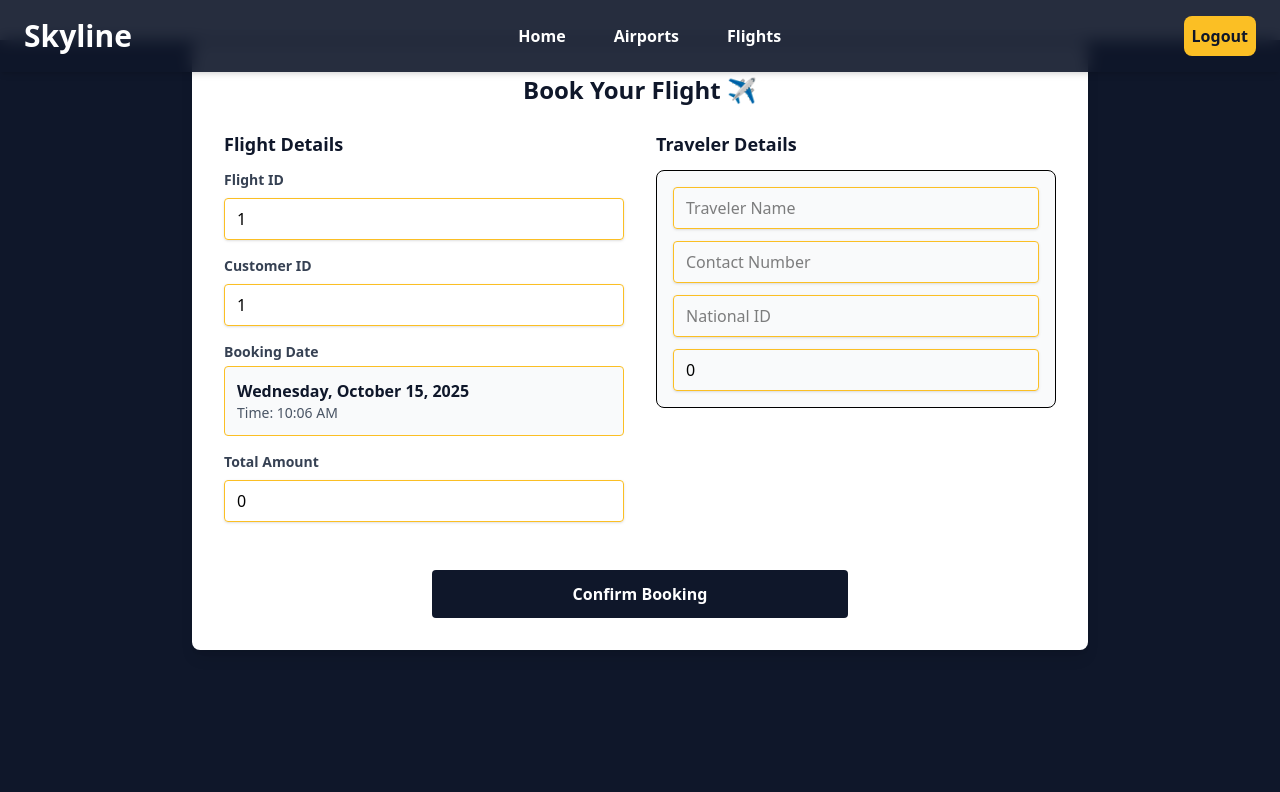
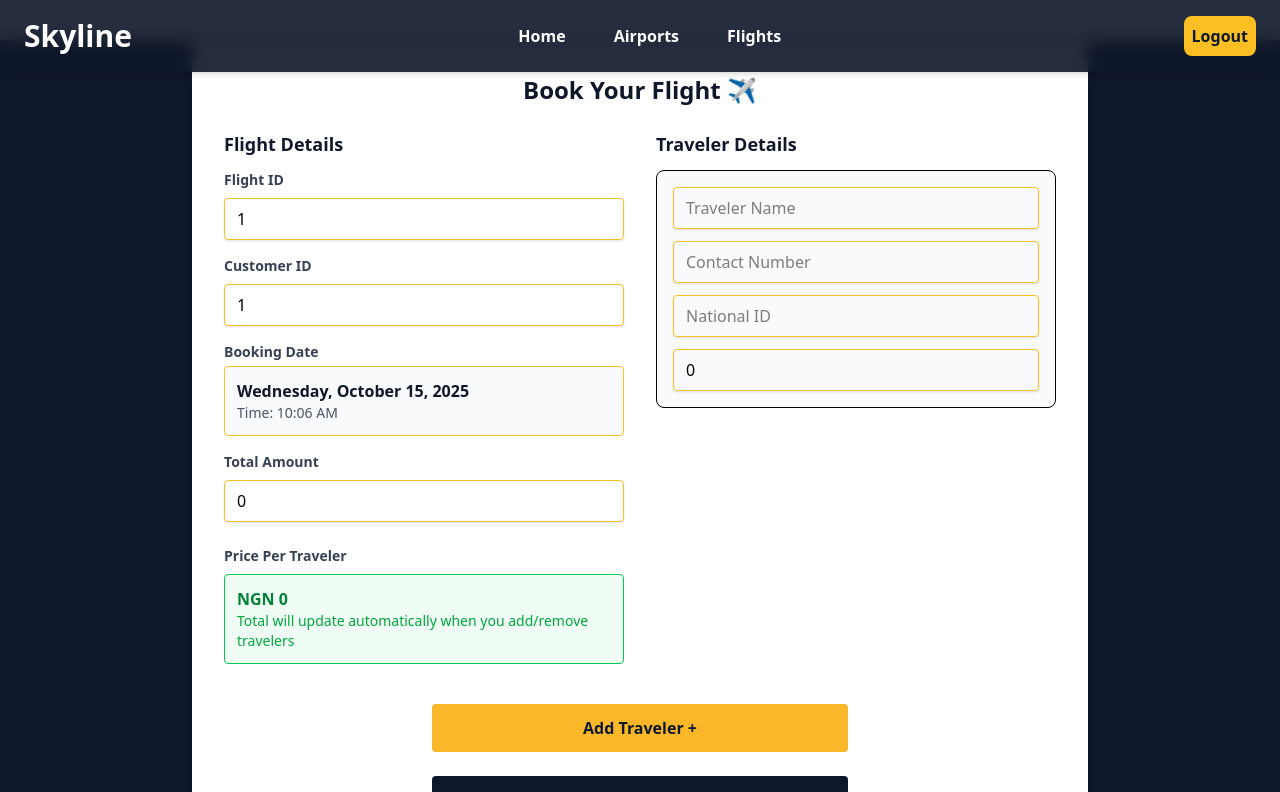
Before and after one commit to Treasure-Ojiya/flight-app, an Angular app: page /booking/1 in a window 1280 px wide. Shown: the top 792 px of the page. Built offline with nearby package versions, Linux system fonts and the light colour scheme; no server answers; sample sign-in values are in the browser's storage.

Commit message:
booking-form

```diff
--- a/src/app/pages/booking/booking.html
+++ b/src/app/pages/booking/booking.html
@@ -83,6 +83,20 @@
               readonly
             />
           </div>
+
+          <div class="mb-4">
+            <label class="block text-gray-700 text-sm font-bold mb-2">
+              Price Per Traveler
+            </label>
+            <div class="border border-green-500 rounded p-3 bg-green-50">
+              <p class="text-green-700 font-semibold">
+                NGN {{ flightPrice | number }}
+              </p>
+              <p class="text-sm text-green-600">
+                Total will update automatically when you add/remove travelers
+              </p>
+            </div>
+          </div>
         </div>
 
         <!-- Right: Traveler Info -->
@@ -126,6 +140,15 @@
         </div>
       </div>
 
+      <div class="mt-6 flex justify-center">
+        <button
+          type="submit"
+          class="w-full md:w-1/2 bg-[#fbb72a] hover:bg-[#1e293b] text-[#0f172a] font-bold py-3 px-6 rounded focus:outline-none focus:shadow-outline"
+        >
+          Add Traveler +
+        </button>
+      </div>
+
       <!-- Submit Button -->
       <div class="mt-6 flex justify-center">
         <button
--- a/src/app/pages/booking/booking.ts
+++ b/src/app/pages/booking/booking.ts
@@ -6,7 +6,7 @@ import {
   FormGroup,
   FormArray,
 } from '@angular/forms';
-import { DatePipe } from '@angular/common';
+import { DatePipe, DecimalPipe } from '@angular/common';
 import { ActivatedRoute } from '@angular/router';
 import { FlightService } from '../../services/flightService/flight-service';
 import { BookingService } from '../../services/bookingService/booking-service';
@@ -15,7 +15,7 @@ import { jsPDF } from 'jspdf';
 
 @Component({
   selector: 'app-booking',
-  imports: [ReactiveFormsModule, DatePipe],
+  imports: [ReactiveFormsModule, DatePipe, DecimalPipe],
   templateUrl: './booking.html',
   styleUrl: './booking.css',
 })
```
